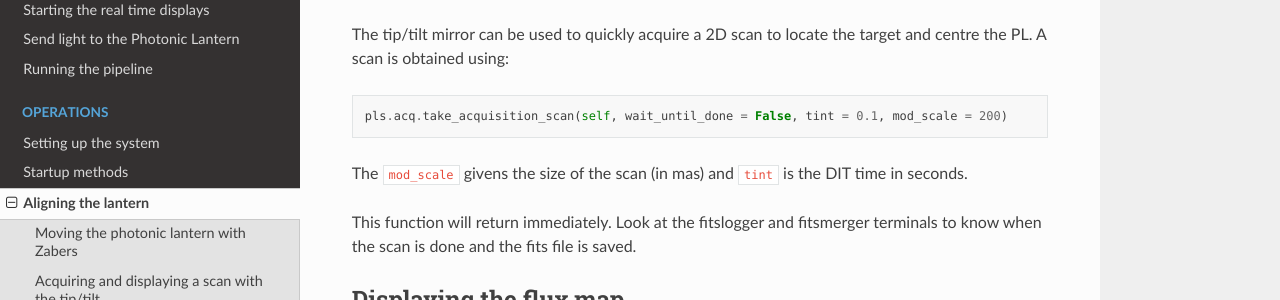
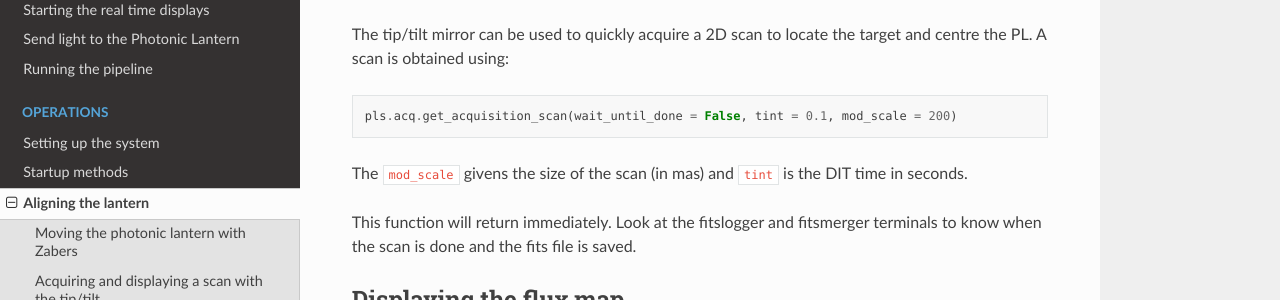
Before and after one commit to scexao-org/first_control, a Sphinx documentation site: the page built from source/operation_centering.md, in a window 1280 px wide and 900 px high, scrolled down 341 px. Shown: the part 151-451 px from the top of the window. Built offline with Sphinx 7.4.7 and the Read the Docs theme 3.1.0, drawn with Linux system fonts in a browser that asks for light colours.

Commit message:
correct ypto

````diff
--- a/source/operation_centering.md
+++ b/source/operation_centering.md
@@ -15,7 +15,7 @@ Note that all these commands take and return values in units of zaber steps.
 
 The tip/tilt mirror can be used to quickly acquire a 2D scan to locate the target and centre the PL. A scan is obtained using:
 ```
-pls.acq.take_acquisition_scan(self, wait_until_done = False, tint = 0.1, mod_scale = 200)
+pls.acq.get_acquisition_scan(wait_until_done = False, tint = 0.1, mod_scale = 200)
 ```
 The `mod_scale` givens the size of the scan (in mas) and `tint` is the DIT time in seconds.
 
````
